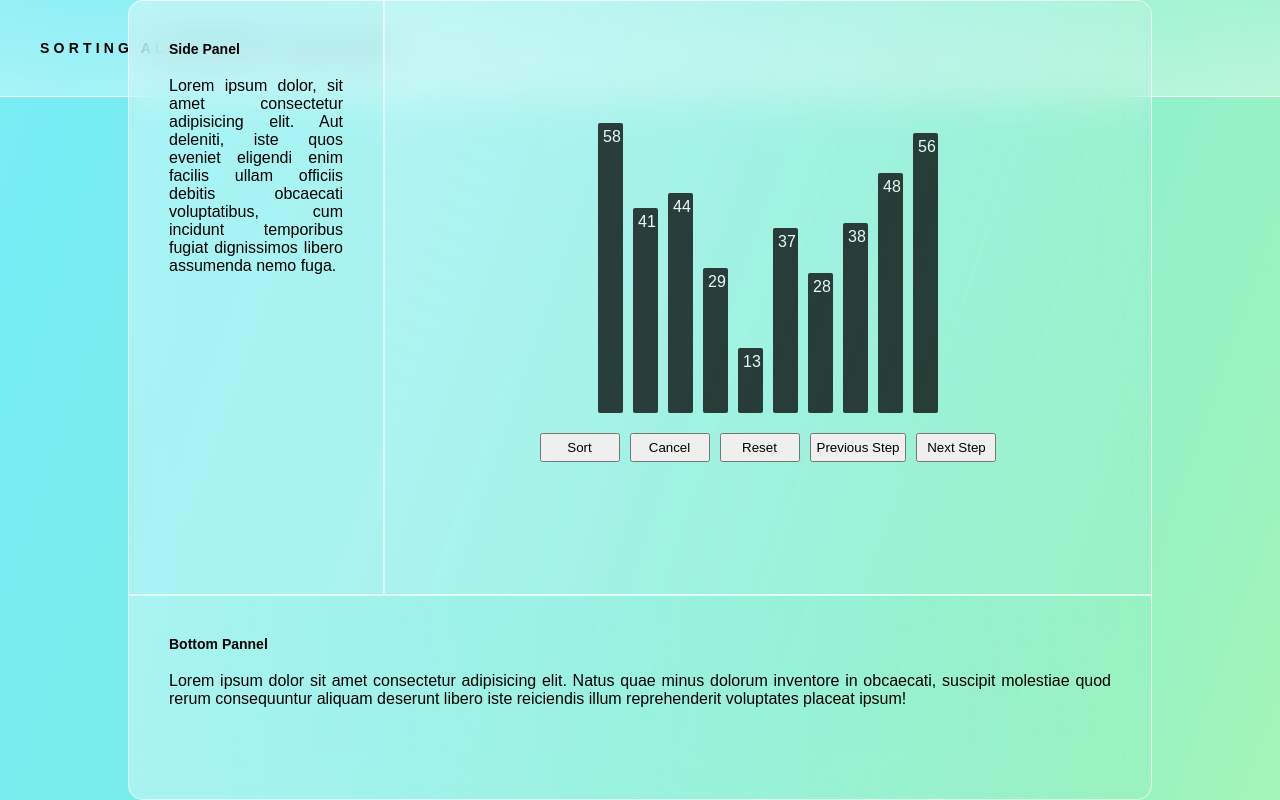
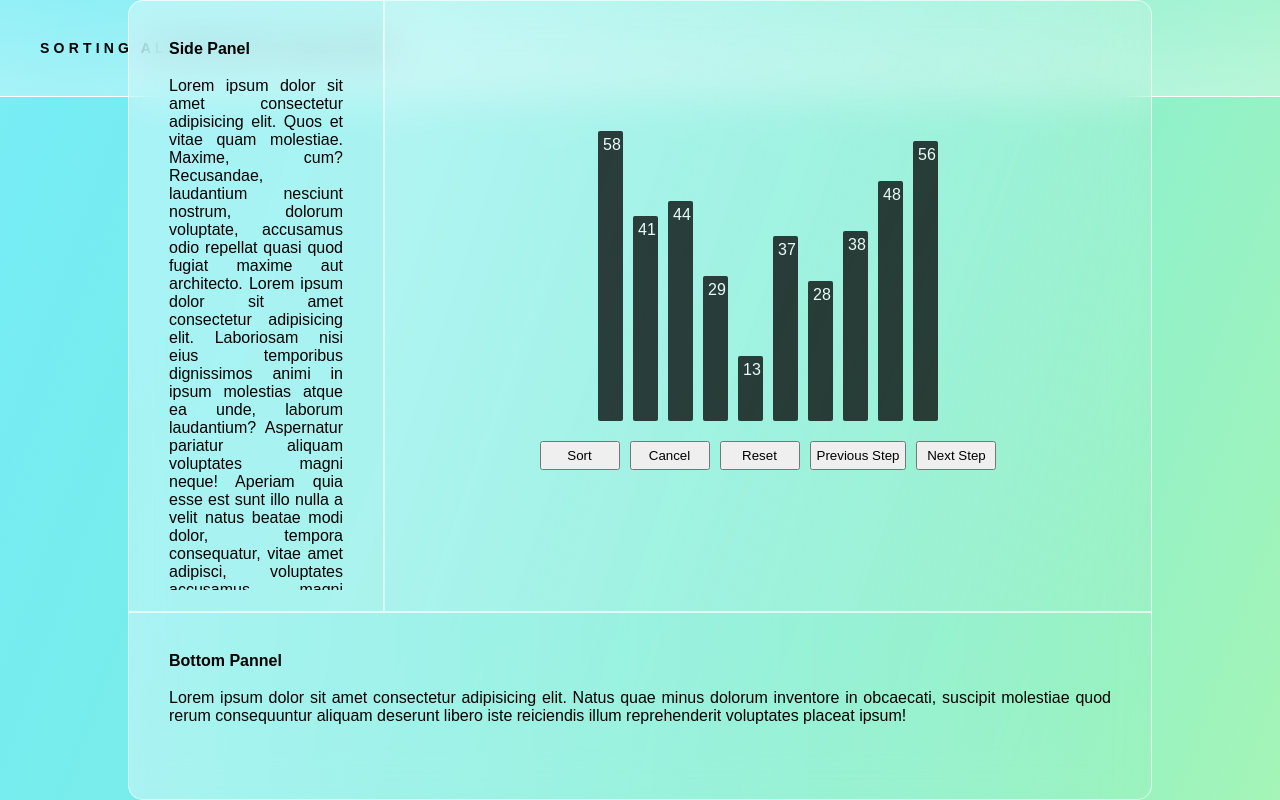
Before and after one commit to bkrmadtya/sorting-algorithm-visualizer, a React app: page / in a window 1280 px wide. Built offline with nearby package versions, Linux system fonts and the light colour scheme.

Commit message:
feat: added styling and scrollable code container

```diff
--- a/src/app.scss
+++ b/src/app.scss
@@ -50,7 +50,7 @@
 .panelHeader {
 	font-style: normal;
 	font-weight: bold;
-	font-size: 14px;
+	font-size: 16px;
 	line-height: 16px;
 	margin-bottom: 20px;
 }
@@ -59,6 +59,8 @@
 	display: grid;
 	grid-template-columns: repeat(4, 1fr);
 	grid-template-areas:
+		'side main main main'
+		'side main main main'
 		'side main main main'
 		'side main main main'
 		'side main main main'
@@ -123,9 +125,48 @@
 		background: rgba(255, 255, 255, 0.356);
 		border: 1.5px solid rgba(255, 255, 255, 0.71);
 		border-radius: 15px 0px 0px 0px;
-		padding: 40px 40px 0px 40px;
+		padding: 40px 0px 0px 40px;
 		text-align: justify;
-		overflow-y: scroll;
+		width: 100%;
+		height: 100%;
+		position: absolute;
+		z-index: -9999;
+
+		.codeContainer {
+			position: relative;
+			width: 100%;
+			height: 90%;
+			text-align: justify;
+			overflow: hidden;
+			padding-right: 40px;
+
+			&:hover {
+				overflow-y: scroll;
+				padding-right: 30px;
+			}
+
+			/* width */
+			&::-webkit-scrollbar {
+				width: 10px;
+			}
+
+			/* Track */
+			&::-webkit-scrollbar-track {
+				box-shadow: inset 0 0 5px rgb(255, 255, 255);
+				border-radius: 10px;
+			}
+
+			/* Handle */
+			&::-webkit-scrollbar-thumb {
+				background: rgba(255, 255, 255, 0.829);
+				border-radius: 10px;
+			}
+
+			/* Handle on hover */
+			&::-webkit-scrollbar-thumb:hover {
+				background: #b30000;
+			}
+		}
 	}
 
 	.bottomPanel {
--- a/src/components/Dashboard/Panels/SidePanel/index.tsx
+++ b/src/components/Dashboard/Panels/SidePanel/index.tsx
@@ -5,12 +5,93 @@ const SidePanel: React.FC = () => {
 	return (
 		<div className='sidePanel'>
 			<Header className='panelHeader'>Side Panel</Header>
-			<p>
-				Lorem ipsum dolor, sit amet consectetur adipisicing elit. Aut deleniti,
-				iste quos eveniet eligendi enim facilis ullam officiis debitis obcaecati
-				voluptatibus, cum incidunt temporibus fugiat dignissimos libero
-				assumenda nemo fuga.
-			</p>
+			<div className='codeContainer'>
+				<code>
+					Lorem ipsum dolor sit amet consectetur adipisicing elit. Quos et vitae
+					quam molestiae. Maxime, cum? Recusandae, laudantium nesciunt nostrum,
+					dolorum voluptate, accusamus odio repellat quasi quod fugiat maxime
+					aut architecto. Lorem ipsum dolor sit amet consectetur adipisicing
+					elit. Laboriosam nisi eius temporibus dignissimos animi in ipsum
+					molestias atque ea unde, laborum laudantium? Aspernatur pariatur
+					aliquam voluptates magni neque! Aperiam quia esse est sunt illo nulla
+					a velit natus beatae modi dolor, tempora consequatur, vitae amet
+					adipisci, voluptates accusamus magni officiis quod. Asperiores fugit
+					praesentium in sapiente nulla quis dicta, aliquid soluta provident,
+					cumque tempora earum suscipit quasi necessitatibus. Accusamus
+					perspiciatis, minima suscipit, illo sed laboriosam quas vitae rerum
+					quia in molestias et nobis natus fuga unde minus magnam vel deserunt
+					consequatur? Exercitationem, at nobis quos aliquid maxime quod ipsam
+					adipisci, illo sunt illum cupiditate nisi, amet quam fuga deleniti
+					dicta architecto ipsa minima ea ut veritatis tempora iure. Cumque,
+					autem. Labore rerum voluptatibus autem cupiditate, eos pariatur
+					distinctio a, veniam, sint consequatur at quam necessitatibus velit
+					iste voluptatum quia ipsam fuga voluptate quibusdam omnis quasi. Ut
+					mollitia quia provident quis inventore et sint hic repudiandae
+					adipisci perferendis explicabo eveniet, reprehenderit suscipit
+					veritatis officia reiciendis ipsum rerum libero sequi quasi non
+					tenetur iusto! Adipisci exercitationem aliquam qui quas eveniet id
+					officia commodi dolorum tempora consequatur quia, inventore illum
+					eligendi. Nemo architecto sunt suscipit laudantium natus ut nulla
+					excepturi, nostrum possimus dicta pariatur deserunt, temporibus fugit
+					molestias impedit veritatis aut vero sint. Nobis debitis id deserunt
+					illo molestiae veritatis adipisci molestias vitae perferendis veniam
+					placeat voluptatum doloribus numquam asperiores nostrum laborum sequi,
+					quae ab ipsam? Adipisci quaerat cum in inventore optio nihil a,
+					repellat fuga nostrum maiores ex saepe atque debitis et nisi, animi
+					cupiditate ratione, consectetur ea laborum. Esse, dicta. Saepe modi
+					optio aspernatur provident quo eaque nostrum deleniti quos, molestias
+					totam iusto. Aut harum consectetur sed in recusandae porro hic?
+					Quaerat, porro consectetur repellat nostrum provident consequuntur,
+					vitae voluptates natus voluptatem quisquam esse suscipit doloribus
+					neque delectus molestias. Officiis quisquam, est quis ea ducimus
+					fugiat atque eos itaque in ipsam dolores veniam vitae ex repellendus
+					tenetur, quam, dolorem sit dignissimos assumenda? Est odio animi
+					dignissimos harum similique omnis eveniet dolore perspiciatis adipisci
+					amet excepturi exercitationem, officia labore quam sint magnam esse
+					eligendi, aut corporis vero odit quas unde porro corrupti. Laudantium
+					officiis quos exercitationem consequuntur reiciendis, fugiat
+					blanditiis veritatis maxime cupiditate, repudiandae eaque magnam iure
+					vel voluptatem, enim libero possimus nostrum. Incidunt harum ratione
+					facere, tenetur iusto rerum inventore atque doloribus laboriosam
+					laudantium consequuntur, id ipsa excepturi repellendus recusandae ab
+					nesciunt, tempora blanditiis reiciendis. Quis a ipsum distinctio iusto
+					itaque hic optio enim pariatur! Temporibus nihil sequi non
+					exercitationem architecto velit et nobis incidunt cupiditate facere
+					distinctio, veniam doloribus pariatur, voluptate eius sunt possimus
+					assumenda eligendi quia autem! At quia maxime voluptas! Rerum natus ea
+					cupiditate quas laudantium possimus corporis maiores vel minima,
+					suscipit dolorum officia a, facere modi debitis exercitationem aliquid
+					porro fugit quidem similique asperiores temporibus sunt eius
+					obcaecati. Nostrum porro tempore dolorem at reiciendis fuga? Aperiam
+					saepe magni officiis nihil sequi ipsa fugit voluptatum repudiandae,
+					corrupti illum provident deserunt eligendi vel assumenda, veritatis
+					aut fugiat odit, qui commodi hic. Quae provident, iure rem ipsam, unde
+					ducimus alias, laboriosam delectus earum sapiente odio. Quas inventore
+					sit architecto fuga velit totam beatae. Soluta error id nostrum
+					recusandae minima necessitatibus neque quod veritatis velit, quos
+					eaque amet, quisquam, odio nam nesciunt aliquid voluptas libero ipsa
+					officiis. Quibusdam animi odio cupiditate eveniet maxime maiores
+					veritatis quia, nisi velit ratione perspiciatis necessitatibus dolorum
+					alias inventore harum error consequuntur molestias! Autem enim quos
+					assumenda alias ea ex dolor nemo commodi provident hic distinctio
+					cupiditate veniam, corporis eos eligendi amet laboriosam consectetur
+					perferendis doloremque, quisquam vitae voluptas eveniet. Quae, rem
+					consectetur! In possimus officia eveniet tempore commodi sit deleniti
+					ullam ab quo! Voluptatum temporibus corporis quidem cum, officiis
+					porro molestias! Laboriosam amet placeat assumenda iusto, iure
+					laudantium consequuntur minima eos? Ullam et est necessitatibus
+					eveniet ducimus consectetur provident obcaecati asperiores? Aliquid
+					consequatur necessitatibus dicta, laborum quis, assumenda atque
+					exercitationem ex magnam beatae et. Illum voluptatum dolores
+					doloribus! Recusandae eius similique soluta harum ut adipisci labore
+					rerum iure voluptate at expedita assumenda ratione tenetur pariatur
+					quia, iusto dicta in necessitatibus perferendis amet numquam aperiam
+					repellendus! Pariatur deleniti quis quidem explicabo, harum recusandae
+					officia fuga reprehenderit, doloremque architecto quaerat eligendi
+					incidunt fugit culpa. Nulla, adipisci accusantium suscipit deleniti
+					fugit, sit fuga porro temporibus dolore aspernatur excepturi.
+				</code>
+			</div>
 		</div>
 	)
 }
```
